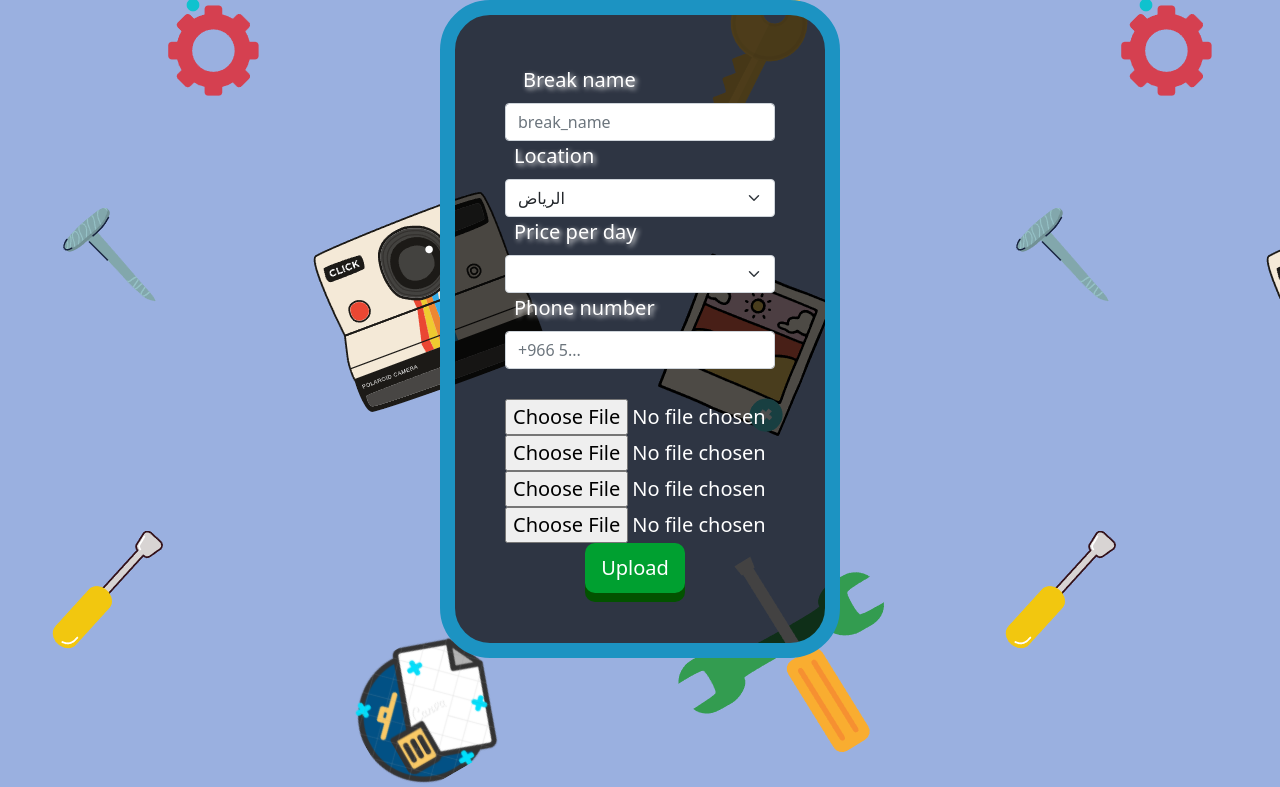
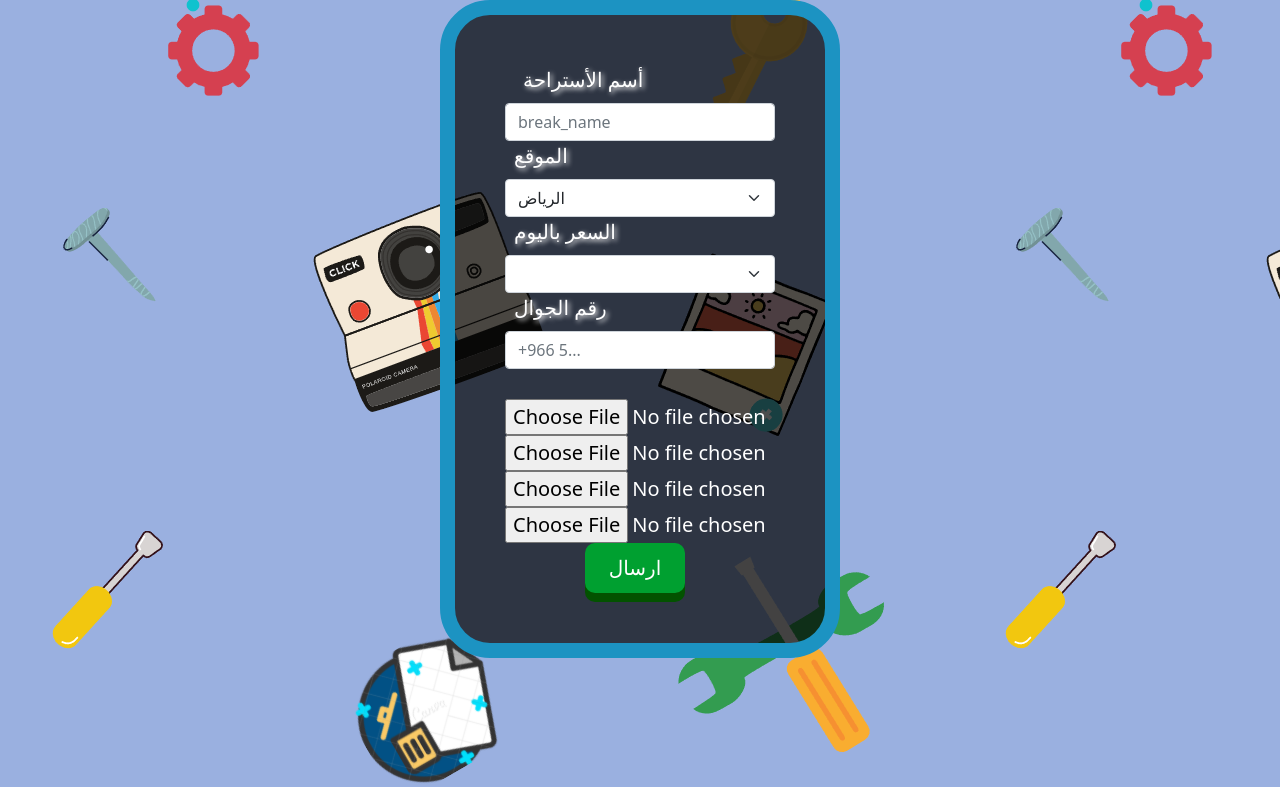
Before and after one commit to King4bod/break, a PHP site: page /Add-resrvation.php in a window 1280 px wide. Shown: the part 66-853 px from the top of the page. Run offline with PHP 8.4, Linux system fonts and the light colour scheme; some libraries are stand-ins or nearby versions.

Commit message:
ِArabic part 2

```diff
--- a/html/Add-resrvation.php
+++ b/html/Add-resrvation.php
@@ -25,7 +25,7 @@
   <!--<div class="row row-cols-1 row-cols-md-3 g-4">  <img src="../image/b1.png" width="150px" height="150px" class="logo-icon" > <img src="../image/b1.png" width="150px" height="150px" class="logo-icon" > <img src="../image/b1.png" width="150px" height="150px" class="logo-icon" > </div>
 -->
 
-                <label for="break_name"class="form-label"> Break name</label>
+                <label for="break_name"class="form-label">أسم الأستراحة</label>
                 <input class="form-control"
                   type="text"
                   id="break_name"
@@ -33,7 +33,7 @@
                   placeholder="break_name"
                   />
 
- <label name="Location" id ="Search2" class="form-label">Location </label>
+ <label name="Location" id ="Search2" class="form-label">الموقع </label>
 
                   <select  class="form-select "name="Location" id="Location">
                    <option value="alriath">الرياض</option>
@@ -43,7 +43,7 @@
                    </select>
 
 
-                <label for="Price"class="form-label"> Price per day </label>
+                <label for="Price"class="form-label">السعر باليوم</label>
                 <input type="number" class="form-select "
 
                   type="text"
@@ -51,7 +51,7 @@
                   name="Price"
                 />
 
-                <label for="Number"class="form-label"> Phone number </label>
+                <label for="Number"class="form-label">رقم الجوال</label>
                 <input class="form-control"
                   type="text"
                   id="Number"
@@ -64,7 +64,7 @@
  <input type="file" name="image3" >
  <input type="file" name="image4" >
 
-                <input type='submit' name='submit' value='Upload' class="button">
+                <input type='submit' name='submit' value='ارسال' class="button">
 
             </form>
 
--- a/html/Break-login.php
+++ b/html/Break-login.php
@@ -59,7 +59,7 @@
                   />
                  <br>
 
-                 <button type="submit" class="button">submit</button>
+                 <button type="submit" class="button">ارسال</button>
 
                 </form>
 
--- a/html/Search.php
+++ b/html/Search.php
@@ -36,7 +36,7 @@ include "../html/header.php";
     <img src="../image/break 44.png"class="img">
 
             <form action="" method="post">
-                <label for="email "class="form-label">Name </label>
+                <label for="email "class="form-label">أسم الأستراحة </label>
                 <input class="form-control"
                   type="text"
                  class="box"
@@ -46,7 +46,7 @@ include "../html/header.php";
                   />
                   <br>
 
-                  <label name="Search2" id ="Search2" class="form-label">Location </label>
+                  <label name="Search2" id ="Search2" class="form-label">الموقع </label>
     <img src="../image/ico.png"  class="shr" >
 
 
@@ -57,7 +57,7 @@ include "../html/header.php";
                    <option value="jazan">جازان</option>
                    </select>
                    <br>
-                   <button type="submit" name="submit" class="button">submit</button>
+                   <button type="submit" name="submit" class="button">ارسال</button>
                    <br>                    <br>
                    <br>
 
--- a/html/delete.php
+++ b/html/delete.php
@@ -1,7 +1,7 @@
 <!DOCTYPE html>
 <html>
   <head>
-    <title>Delete-resravtion</title>
+    <title>مسج حجز</title>
 <?php include "header.php";?>
 <link href="/docs/5.1/dist/css/bootstrap.min.css" rel="stylesheet" integrity="sha384-uWxY/CJNBR+1zjPWmfnSnVxwRheevXITnMqoEIeG1LJrdI0GlVs/9cVSyPYXdcSF" crossorigin="anonymous">
 <link href="https://cdn.jsdelivr.net/npm/bootstrap@5.1.2/dist/css/bootstrap.min.css" rel="stylesheet" integrity="sha384-uWxY/CJNBR+1zjPWmfnSnVxwRheevXITnMqoEIeG1LJrdI0GlVs/9cVSyPYXdcSF" crossorigin="anonymous">
@@ -32,7 +32,7 @@
                 <?php
       }  ?>     </select>
       <br>
-      <button type="submit" class="Delete">Delete </button>
+      <button type="submit" class="Delete">مسج </button>
 
 
 </form>
--- a/html/rev.php
+++ b/html/rev.php
@@ -40,7 +40,7 @@ if (!isset($_SESSION['name'])) {
     <input type="date" name="date2" min="2017-04-01" max="2017-04-30">
   </label><br><br>
                 <br>
-                <button type="submit" class="button"  >submit</button>
+                <button type="submit" class="button"  >ارسال</button>
 
 
             </form>
```
